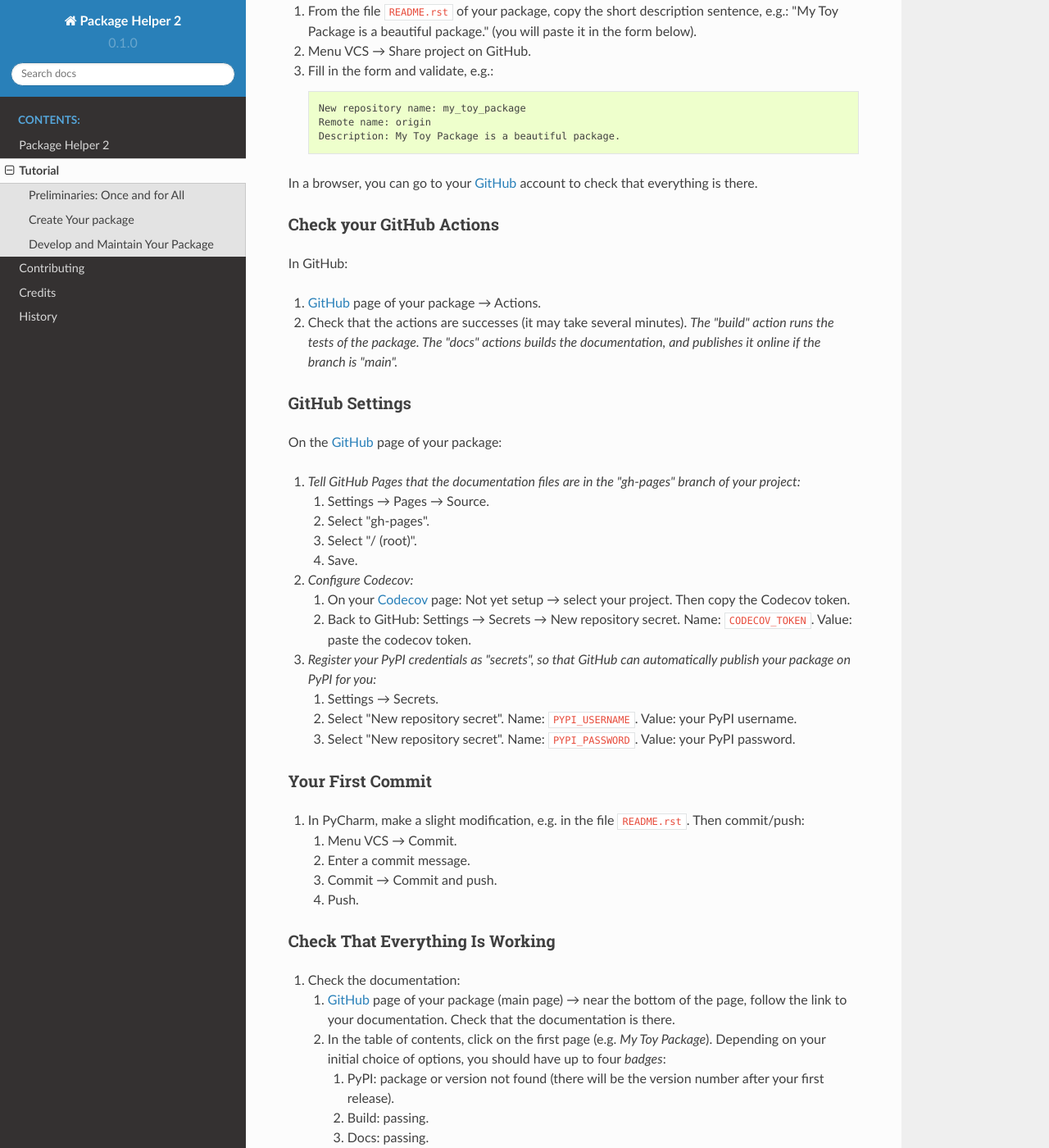
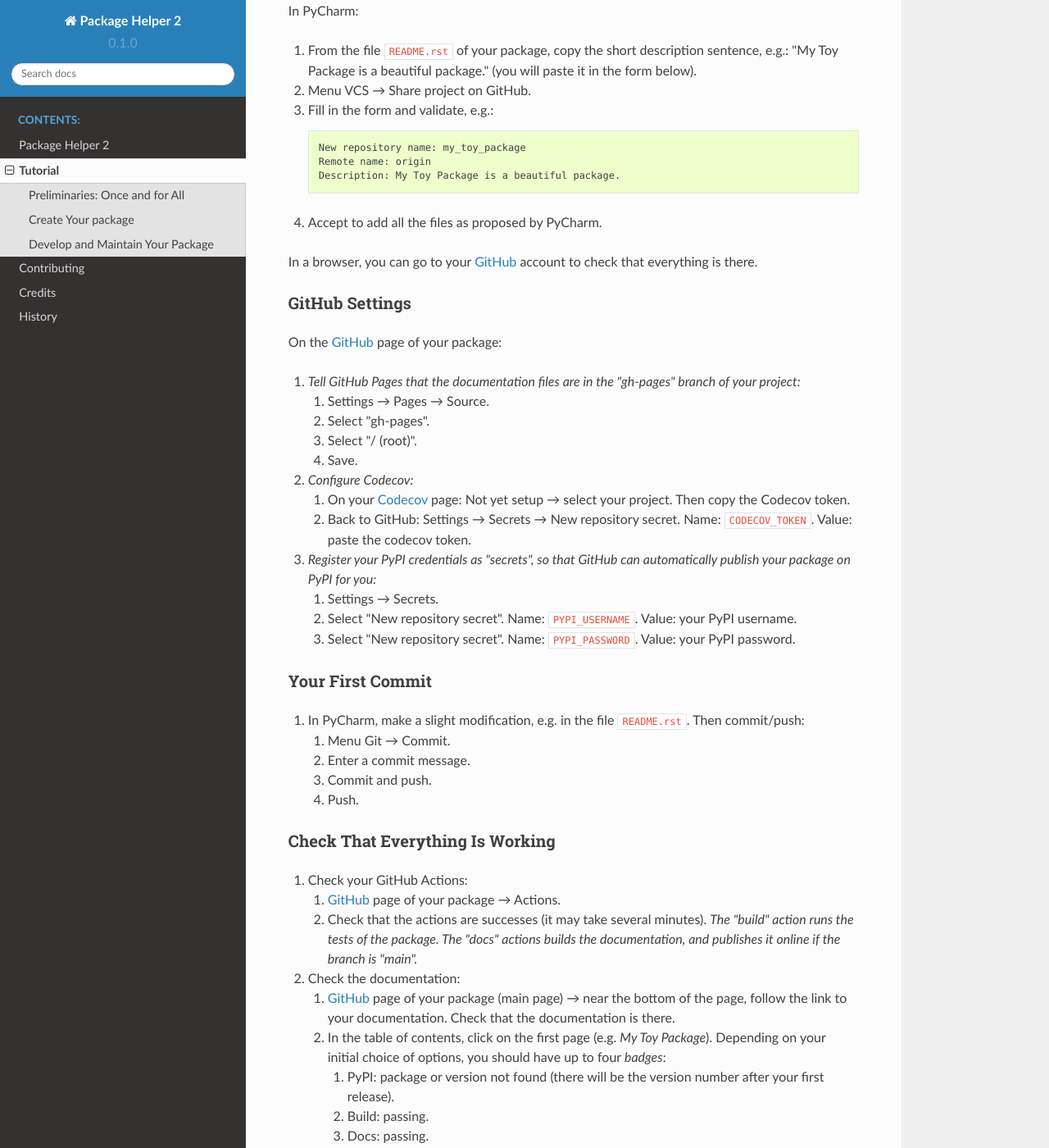
Before and after one commit to francois-durand/package_helper_2, a Sphinx documentation site: the page built from docs/tutorial.rst, in a window 1280 px wide and 1400 px high, scrolled down 4843 px. Shown: the whole window at 82% size. Built offline with Sphinx 7.4.7 and the Read the Docs theme 2.0.0, drawn with Linux system fonts in a browser that asks for light colours; some of the changed text lies outside the part shown.

Commit message:
Update create_your_package.html

```diff
--- a/docs/_static/create_your_package.html
+++ b/docs/_static/create_your_package.html
@@ -90,9 +90,11 @@
     </em></p>
     <p>In PyCharm:</p>
     <ol class="arabic simple">
-        <li><p>Choose "Open a project" and select the directory of your package.</p></li>
+        <li><p>Choose "Open" and select the directory of your package.</p></li>
         <li><p>A prompt window named "Creating Virtual Environment" opens. If you want to create a virtual environment,
         validate with the default options. Otherwise, cancel.</p></li>
+        <li><p>In the bottom right part of the window, you will probably see some background tasks running. Wait until
+        they are finished.</p></li>
         <li><p>In the bottom right part of the window, the interpreter should be indicated: something like
             "Python X.X (your_package)". If "No Interpreter" appears instead, click on it and select the desired
             interpreter (virtual environment or not).</p></li>
@@ -196,22 +198,11 @@
 <span class="n">Description: My Toy Package is a beautiful package.</span></pre>
             </div></div>
         </li>
+        <li><p>Accept to add all the files as proposed by PyCharm.</p></li>
     </ol>
     <p>In a browser, you can go to your <a href="https://github.com">GitHub</a> account to check that everything is
         there.
     </p>
-</div>
-
-
-<div class="github">
-    <h3>Check your GitHub Actions</h3>
-    <p>In GitHub:</p>
-    <ol class="arabic simple">
-        <li><p><a href="https://github.com">GitHub</a> page of your package → Actions.</p></li>
-        <li><p>Check that the actions are successes (it may take several minutes). <em>The "build" action
-            runs the tests of the package. The "docs" actions builds the documentation, and publishes
-            it online if the branch is "main".</em></p></li>
-    </ol>
 </div>
 
 
@@ -263,9 +254,9 @@
             <code class="docutils literal notranslate"><span class="pre">README.rst</span></code>.
             Then commit/push:</p>
             <ol class="arabic simple">
-                <li><p>Menu VCS → Commit.</p></li>
+                <li><p>Menu Git → Commit.</p></li>
                 <li><p>Enter a commit message.</p></li>
-                <li><p>Commit → Commit and push.</p></li>
+                <li><p>Commit and push.</p></li>
                 <li><p>Push.</p></li>
             </ol>
         </li>
@@ -277,6 +268,14 @@
     <h3>Check That Everything Is Working</h3>
 
     <ol class="arabic simple">
+        <li><p>Check your GitHub Actions:</p>
+            <ol class="arabic simple">
+                <li><p><a href="https://github.com">GitHub</a> page of your package → Actions.</p></li>
+                <li><p>Check that the actions are successes (it may take several minutes). <em>The "build" action
+                    runs the tests of the package. The "docs" actions builds the documentation, and publishes
+                    it online if the branch is "main".</em></p></li>
+            </ol>
+
         <li><p>Check the documentation:</p>
             <ol class="arabic simple">
                 <li><p><a href="https://github.com">GitHub</a> page of your package (main page) → near the bottom of the
```
Also changed, not shown: other parts of docs/_static/create_your_package.html (+0 -1 lines).
